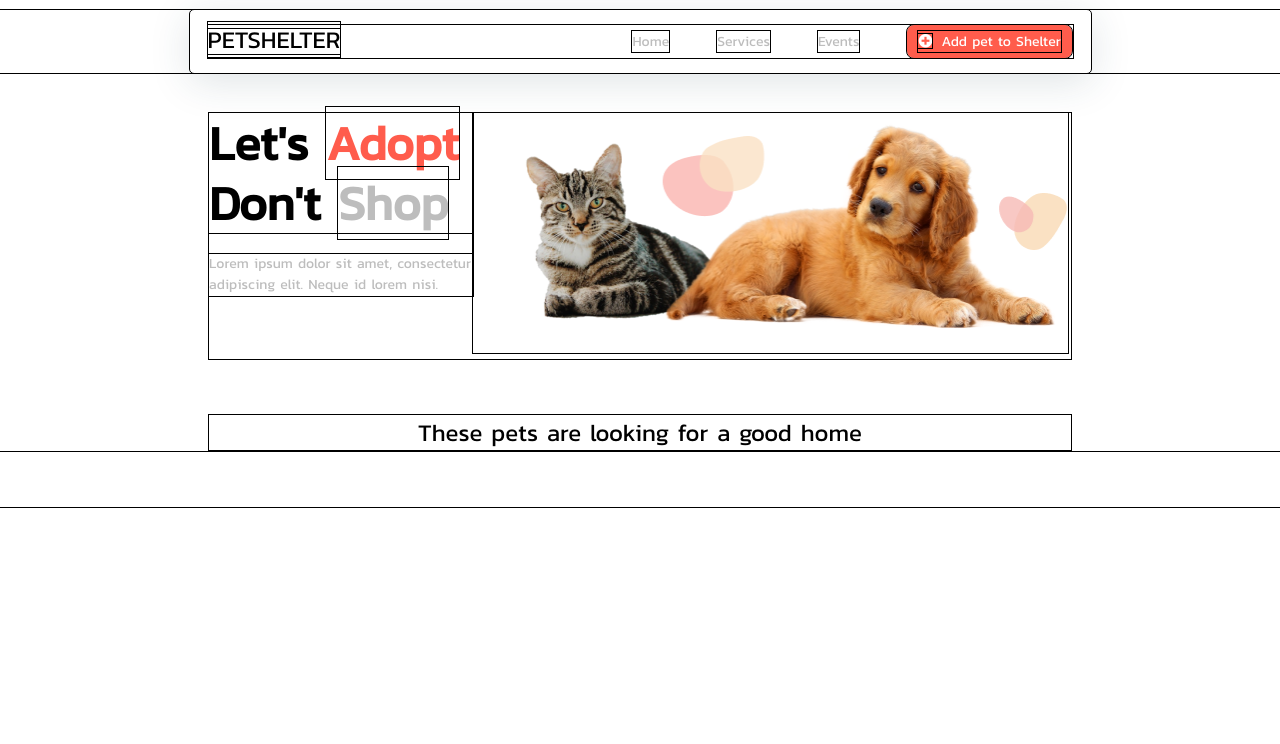
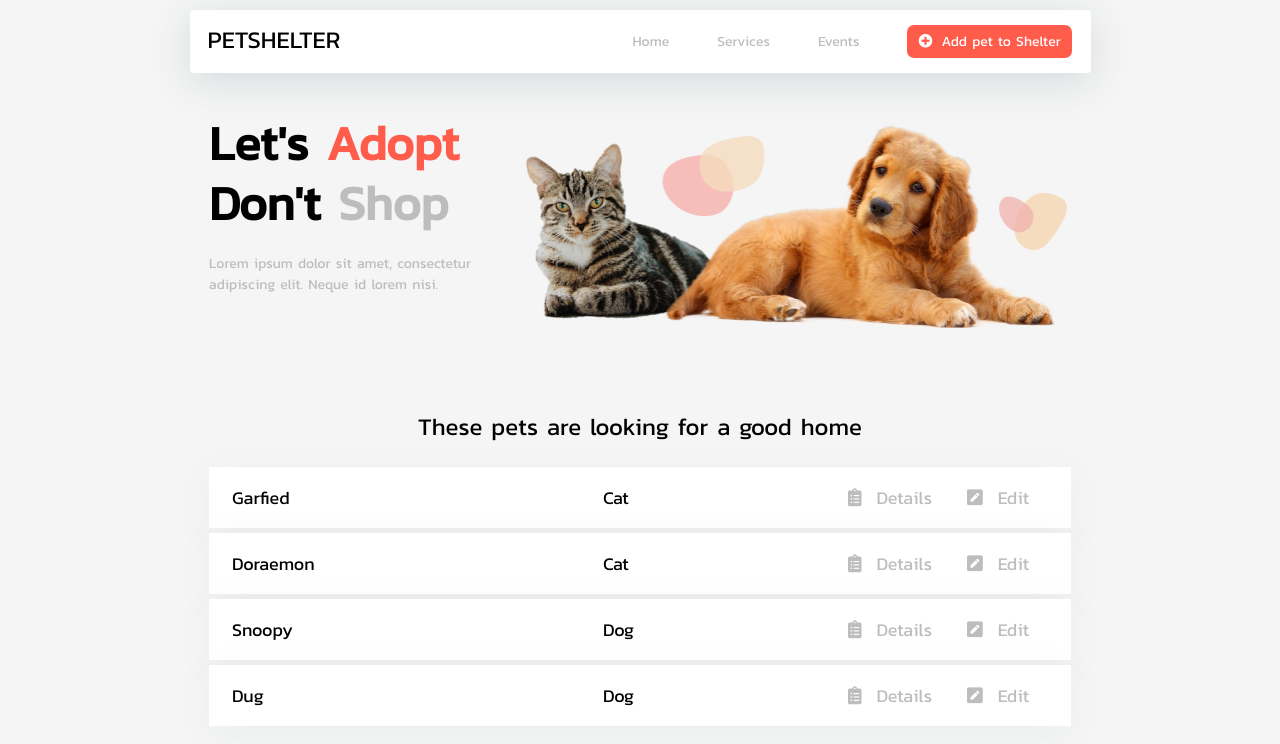
Before and after one commit to RenzLesterH/Pet_Shelter, a React (Create React App) app: page / in a window 1280 px wide. Shown: the top 744 px of the page. Built offline with nearby package versions, Linux system fonts and the light colour scheme.

Commit message:
Main content component is done.

```diff
--- a/package.json
+++ b/package.json
@@ -8,7 +8,7 @@
     "@testing-library/user-event": "^13.5.0",
     "react": "^18.2.0",
     "react-dom": "^18.2.0",
-    "react-scripts": "5.0.1",
+    "react-scripts": "^5.0.1",
     "sass": "^1.55.0",
     "web-vitals": "^2.1.4"
   },
--- a/src/components/pet_details.jsx
+++ b/src/components/pet_details.jsx
@@ -7,8 +7,40 @@ class Pet_details extends Component {
         return (
             <main>
                 <h3>These pets are looking for a good home</h3>
-                <div className="pet-descriptions"></div>
-                <div className="pet-descriptions"></div>
+                <table>
+                    <tr>
+                        <td className="pet_name">Garfied</td>
+                        <td class="pet_type">Cat</td>
+                        <td>
+                            <button><i class="fas fa-clipboard-list"></i>Details</button>
+                            <button><i className="fas fa-pen-square"></i>Edit</button>
+                        </td>
+                    </tr>
+                    <tr>
+                        <td className="pet_name">Doraemon</td>
+                        <td class="pet_type">Cat</td>
+                        <td>
+                            <button><i class="fas fa-clipboard-list"></i>Details</button>
+                            <button><i className="fas fa-pen-square"></i>Edit</button>
+                        </td>
+                    </tr>
+                    <tr>
+                        <td className="pet_name">Snoopy</td>
+                        <td class="pet_type">Dog</td>
+                        <td>
+                            <button><i class="fas fa-clipboard-list"></i>Details</button>
+                            <button><i className="fas fa-pen-square"></i>Edit</button>
+                        </td>
+                    </tr>
+                    <tr>
+                        <td className="pet_name">Dug</td>
+                        <td class="pet_type">Dog</td>
+                        <td>
+                            <button><i class="fas fa-clipboard-list"></i>Details</button>
+                            <button><i className="fas fa-pen-square"></i>Edit</button>
+                        </td>
+                    </tr>
+                </table>
             </main>
         );
     }
--- a/src/components/stylesheets/styles.scss
+++ b/src/components/stylesheets/styles.scss
@@ -3,80 +3,101 @@
     src: url(../fonts/kanit-regular.otf);
 }
 
-*{
-    outline: 1px solid black;
+* {
+    // outline: 1px solid black;
     padding: 0px;
-    margin:0px;
+    margin: 0px;
     font-family: header_font;
 }
 
-header{
-    nav{
+body {
+    background-color: #F5F5F5;
+}
+
+header {
+    nav {
         background: #FFFFFF;
         border-radius: 4px;
         box-shadow: 0px 8px 40px rgba(34, 69, 82, 0.15);
         margin: 10px auto;
         padding: 15px 18px;
         width: 865px; // temporary size
-        ul{
-            li{
+
+        ul {
+            li {
                 display: inline-block;
                 font-size: 14px;
                 list-style: none;
                 margin: 0px 24px;
                 vertical-align: middle;
-                a{
+
+                a {
                     color: #BDBDBD;
                     font-weight: 400;
                     line-height: 21px;
                     text-decoration: none;
                 }
+
                 a:hover {
                     color: #FF5C4C;
                 }
             }
-            #brand_name{
+
+            #brand_name {
                 margin: 0px 268px 0px 0px; // temporary margin left
-                a{
+
+                a {
                     color: black;
                     font-size: 24px;
                 }
             }
-            #add_pet_to_shelter{
+
+            #add_pet_to_shelter {
                 background-color: #FF5C4C;
                 border-radius: 7px;
                 color: white;
                 margin-right: 0px;
                 padding: 6px 11px;
-                a{
+
+                a {
                     color: white;
-                    i{
+
+                    i {
                         margin: 0px 9px 0px 0px;
                     }
                 }
+            }
+
+            #add_pet_to_shelter:hover {
+                background-color: #e95346;
             }
         }
     }
 }
 
-section#pet_shelter_banner{
+section#pet_shelter_banner {
     margin: 40px auto;
     width: 862px; // temporary size
-    div#pet_shelter_banner_moto{
+
+    div#pet_shelter_banner_moto {
         display: inline-block;
         vertical-align: top;
         width: 264.03px;
-        h1{
+
+        h1 {
             font-size: 48px;
             line-height: 60px;
-            span:first-child{
+
+            span:first-child {
                 color: #FF5C4C;
             }
-            span{
+
+            span {
                 color: #BDBDBD;
             }
         }
-        h5{
+
+        h5 {
             color: #BDBDBD;
             font-size: 14px;
             font-weight: 400;
@@ -84,18 +105,62 @@ section#pet_shelter_banner{
             margin-top: 21px;
         }
     }
-    img#pet_shelter_banner{
+
+    img#pet_shelter_banner {
         width: 595.32px;
     }
 }
 
-main{
-    margin: 56px auto;
+main {
+    margin: 50px auto;
     width: 862px;
-    h3{
+
+    h3 {
         font-size: 24px;
         font-weight: 400;
         line-height: 36px;
         text-align: center;
+        margin-bottom: 17px;
+    }
+
+    table {
+        font-size: 18px;
+        width: 862px;
+        border-collapse: separate;
+        border-spacing: 0 5px;
+
+        tr {
+            background: #FFFFFF;
+            box-shadow: 0px 8px 40px rgba(34, 69, 82, 0.05);
+            border-radius: 4px;
+            margin: 100px 0px;
+
+            td {
+                padding: 17px 23px;
+
+                button {
+                    font-size: 18px;
+                    border: none;
+                    background-color: transparent;
+                    color: #BDBDBD;
+
+                    i {
+                        margin: 0px 15px 0px 35px;
+                    }
+                }
+
+                button:hover {
+                    color: black;
+                }
+            }
+
+            .pet_name {
+                width: 325px;
+            }
+
+            .pet_type {
+                width: 164px;
+            }
+        }
     }
 }
```
Also changed, not shown: 1 other file (tests, documents, lock files or other folders).
